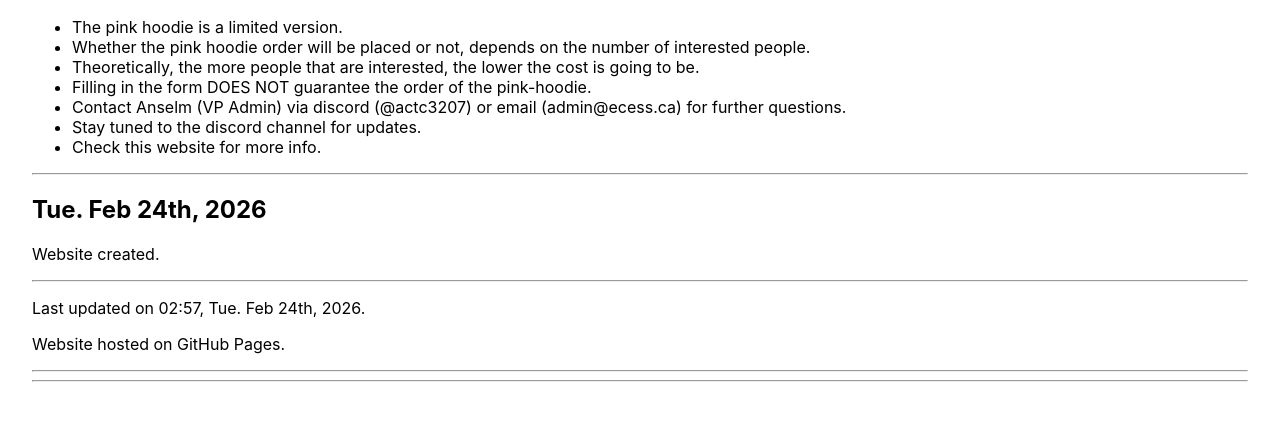
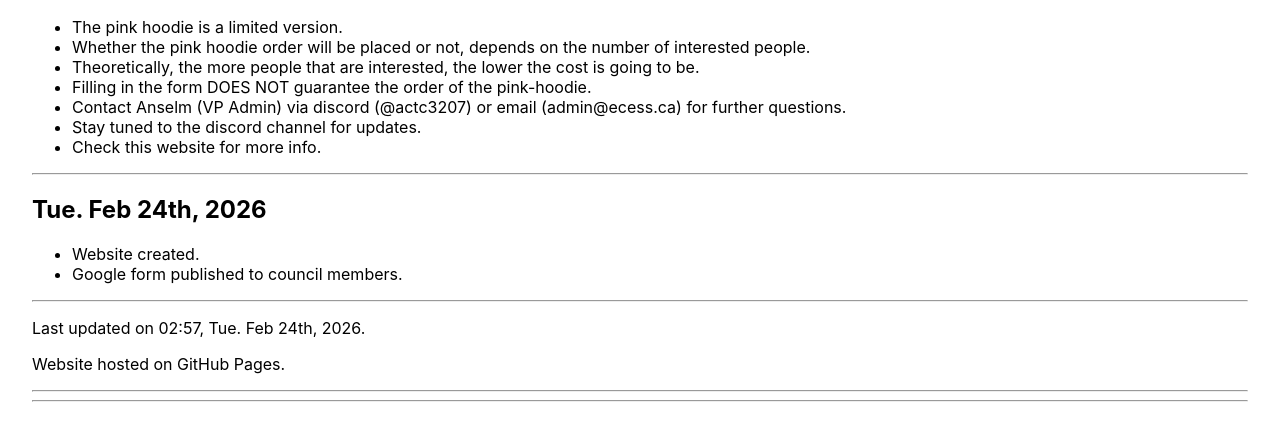
Before and after one commit to Anselm490/pink-hoodie-preorder-logistics-202526-w2, a plain HTML site: page index.html in a window 1280 px wide. Shown: the part 146-586 px from the top of the page. Drawn offline with Linux system fonts and the light colour scheme.

Commit message:
Update index.html

```diff
--- a/index.html
+++ b/index.html
@@ -19,7 +19,10 @@
     </ul>
     <hr>
     <h2>Tue. Feb 24th, 2026</h2>
-    <p>Website created.</p>
+    <ul>
+      <li>Website created.</li>
+      <li>Google form published to council members.</li>
+    </ul>
     <hr>
     <p>Last updated on 02:57, Tue. Feb 24th, 2026.</p>
     <p>Website hosted on GitHub Pages.</p>
```
